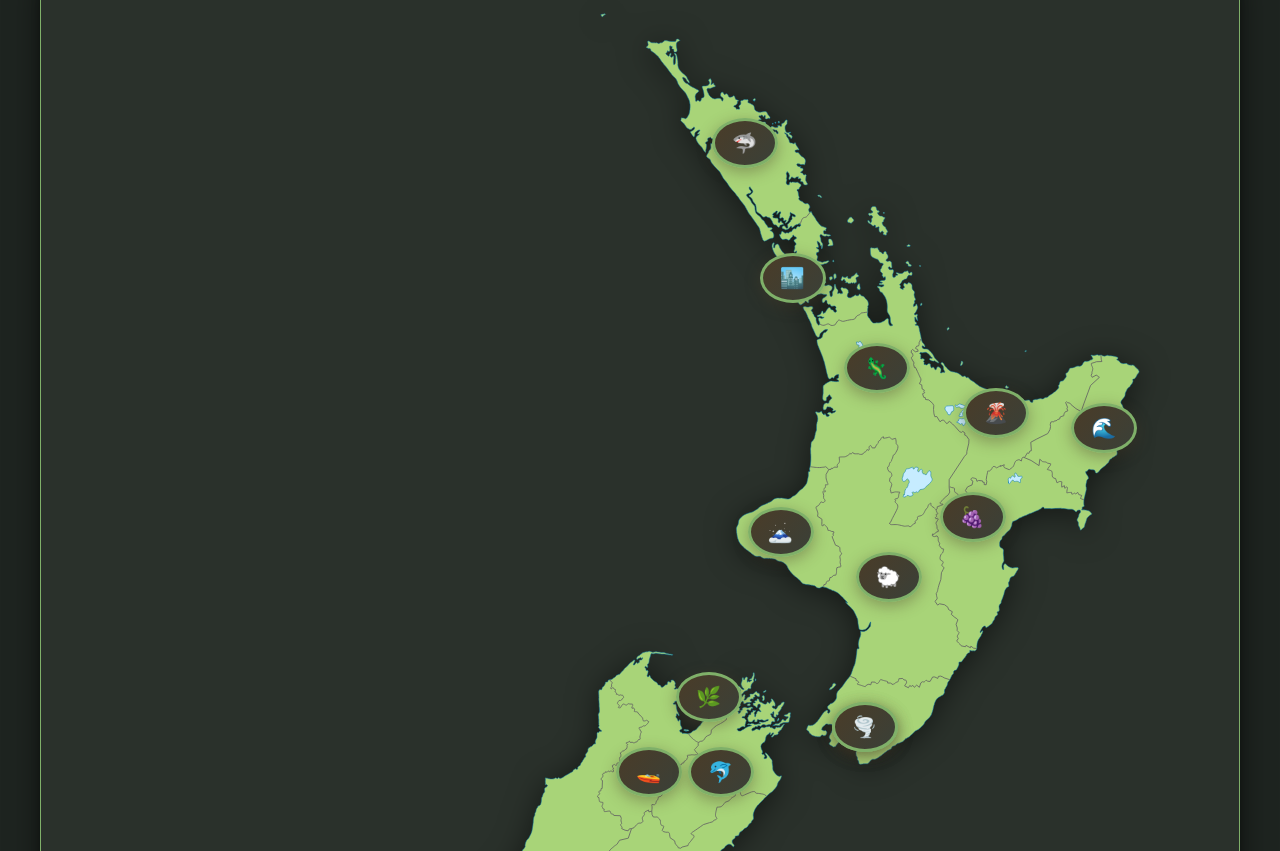
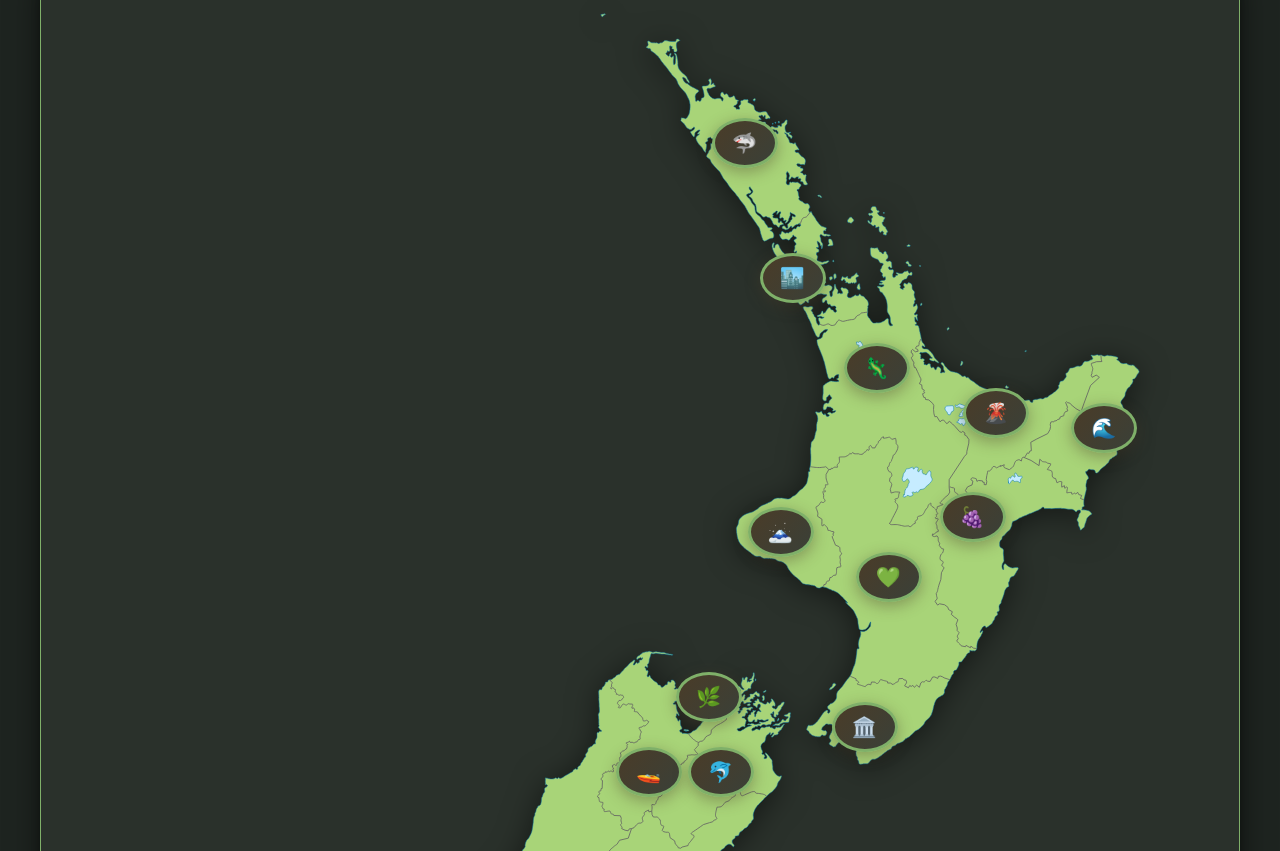
Before and after one commit to Rubes0801/AS91893---2.4, a Flask app: page /map in a window 1280 px wide. Shown: the part 384-1235 px from the top of the page. Run offline with Flask 3, Linux system fonts and the light colour scheme.

Commit message:
Final Commit

```diff
--- a/templates/map.html
+++ b/templates/map.html
@@ -30,14 +30,14 @@
             <!-- New Zealand Map -->
             <img src="/static/images/NZ_Map.svg" alt="New Zealand Map" class="nz-map">
 
-            <!-- Interactive Buttons - YOU CAN EDIT THESE POSITIONS AND CONTENT -->
+            <!-- Interactive Buttons - Fixed positioning -->
 
             <!-- Auckland Button -->
             <button class="map-button btn-auckland" onclick="showLocationInfo('auckland')" data-location="auckland">
                 🏙️
             </button>
 
-            <!-- Wellington Button -->
+            <!-- Wellington Button - Keep this one, properly positioned for capital -->
             <button class="map-button btn-wellington" onclick="showLocationInfo('wellington')" data-location="wellington">
                 🏛️
             </button>
@@ -73,56 +73,44 @@
             </button>
 
             <!-- Waikato Button -->
-            <button class="map-button btn-waikato"  onclick="showLocationInfo('waikato')" data-location="waikato">
+            <button class="map-button btn-waikato" onclick="showLocationInfo('waikato')" data-location="waikato">
                 🦎
             </button>
 
-            <!-- taranaki Button -->
-            <button class="map-button btn-taranaki"  onclick="showLocationInfo('taranaki')" data-location="taranaki">
+            <!-- Taranaki Button -->
+            <button class="map-button btn-taranaki" onclick="showLocationInfo('taranaki')" data-location="taranaki">
                 🗻
             </button>
 
-            <!-- manawatu Button -->
-            <button class="map-button btn-manawatu"  onclick="showLocationInfo('manawatu')" data-location="manawatu">
-                🐑
+            <!-- Manawatu Button -->
+            <button class="map-button btn-manawatu" onclick="showLocationInfo('manawatu')" data-location="manawatu">
+                💚
             </button>
 
-            <!-- gisborne Button -->
-            <button class="map-button btn-gisborne"  onclick="showLocationInfo('gisborne')" data-location="gisborne">
+            <!-- Gisborne Button -->
+            <button class="map-button btn-gisborne" onclick="showLocationInfo('gisborne')" data-location="gisborne">
                 🌊
             </button>
 
-            <!-- wellington Button -->
-            <button class="map-button btn-wellington"  onclick="showLocationInfo('wellington')" data-location="wellington">
-                🌪️
-            </button>
-
-            <!-- northland Button -->
-            <button class="map-button btn-northland"  onclick="showLocationInfo('northland')" data-location="northland">
+            <!-- Northland Button -->
+            <button class="map-button btn-northland" onclick="showLocationInfo('northland')" data-location="northland">
                 🦈
             </button>
 
-            <!-- tasman Button -->
-            <button class="map-button btn-tasman"  onclick="showLocationInfo('tasman')" data-location="tasman">
+            <!-- Tasman Button -->
+            <button class="map-button btn-tasman" onclick="showLocationInfo('tasman')" data-location="tasman">
                 🚤
             </button>
 
-            <!-- marlborough Button -->
-            <button class="map-button btn-marlborough"  onclick="showLocationInfo('marlborough')" data-location="marlborough">
+            <!-- Marlborough Button -->
+            <button class="map-button btn-marlborough" onclick="showLocationInfo('marlborough')" data-location="marlborough">
                 🐬
             </button>
 
-            <!-- west coast Button -->
-            <button class="map-button btn-westcoast"  onclick="showLocationInfo('west coast')" data-location="west coast">
+            <!-- West Coast Button -->
+            <button class="map-button btn-westcoast" onclick="showLocationInfo('west coast')" data-location="west coast">
                 🌳
             </button>
-
-
-            <!--
-            <button class="map-button" style="top: X%; left: Y%;" onclick="showLocationInfo('your-location')" data-location="your-location">
-                🦎
-            </button>
-            -->
 
             <!-- Information Panel -->
             <div id="location-info" class="location-info">
@@ -277,10 +265,6 @@
             // Apply final position
             infoPanel.style.left = `${adjustedLeft}px`;
             infoPanel.style.top = `${adjustedTop}px`;
-
-        // Apply final position
-            infoPanel.style.left = `${adjustedLeft}px`;
-            infoPanel.style.top = `${adjustedTop}px`;
         }
 
         // Function to hide location information
```
Lines whose indentation alone changed are shown as unchanged.
